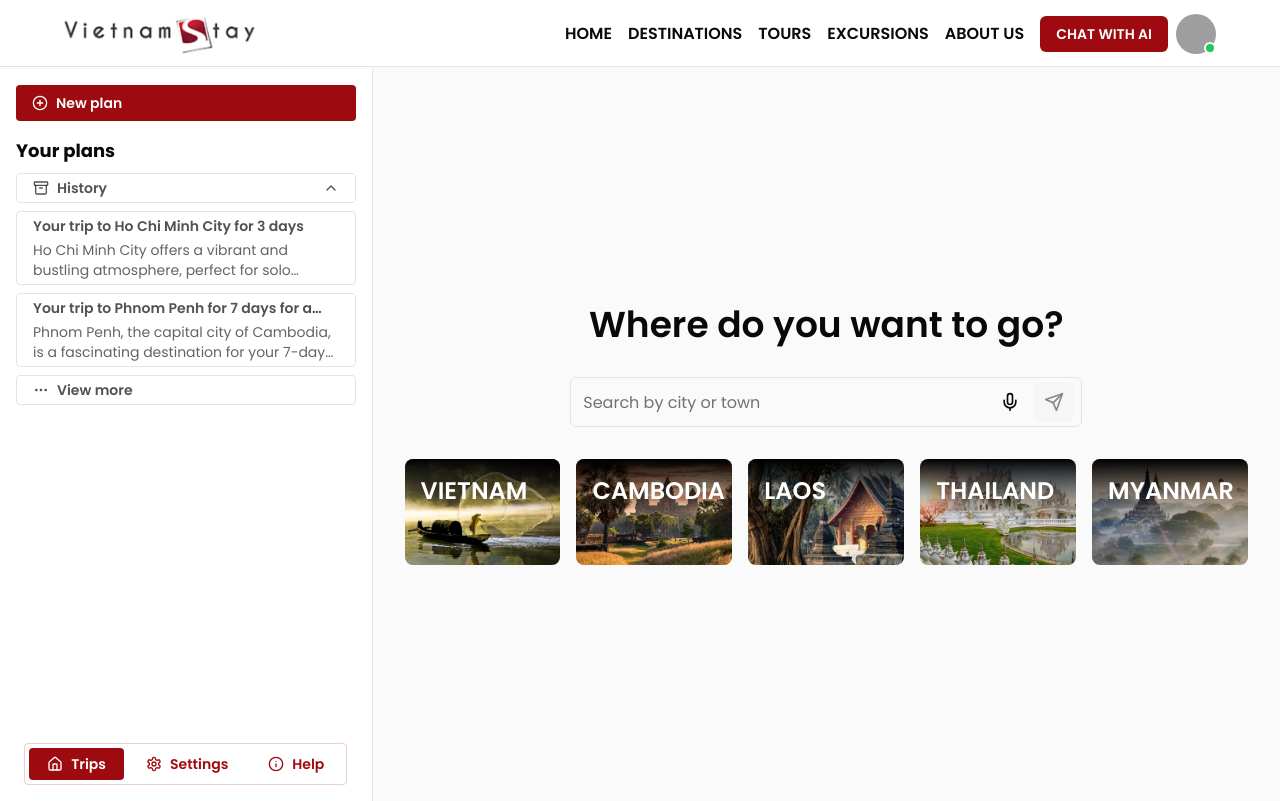
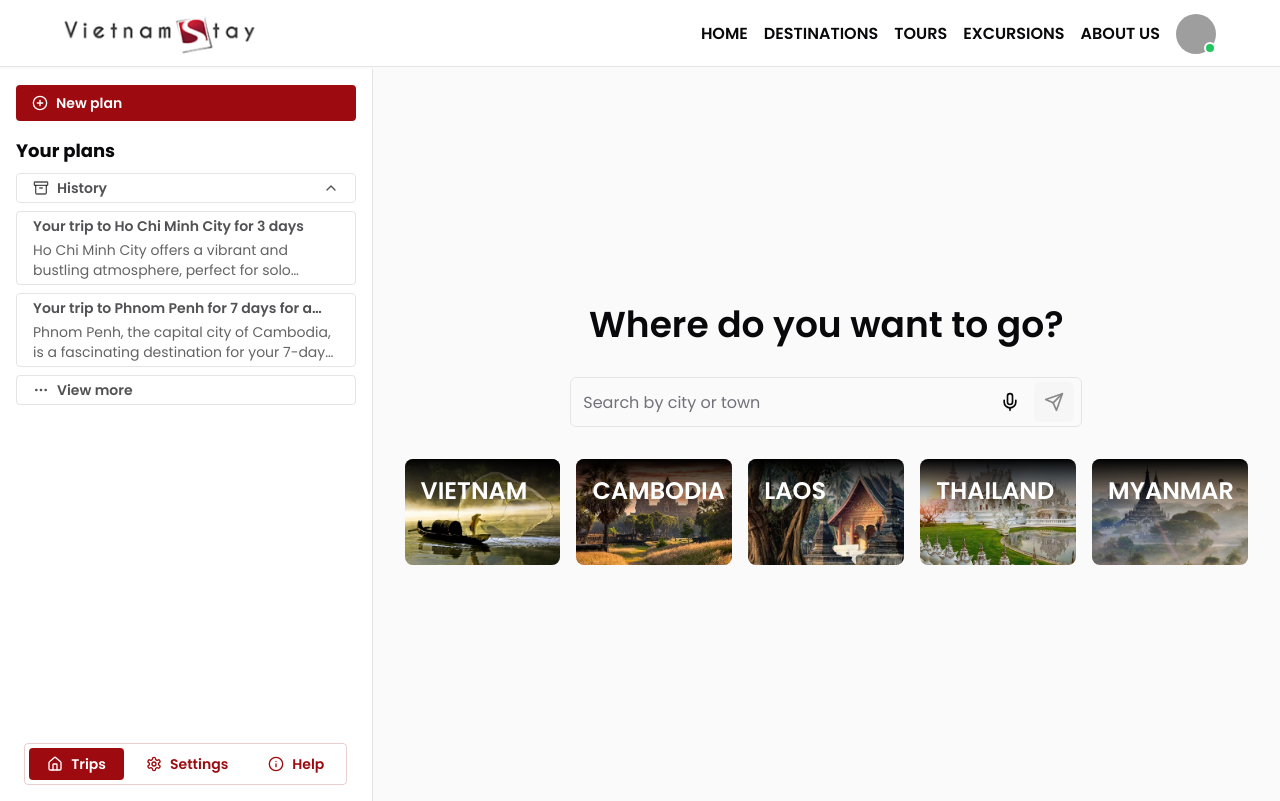
Before and after one commit to vhpx/vnstay-ai-integration-prototype, a Next.js app: page / in a window 1280 px wide. Built offline with nearby package versions, Linux system fonts and the light colour scheme; grey boxes are pictures that could not be loaded.

Commit message:
chore: hide chat with AI button on navbar

```diff
--- a/src/app/navbar.tsx
+++ b/src/app/navbar.tsx
@@ -67,14 +67,14 @@ export default function Navbar() {
           </Link>
 
           <div className="mb-3 flex items-center gap-2">
-            <Button
+            {/* <Button
               variant="brand"
               className="hidden md:block uppercase transition h-fit px-4 py-2 font-semibold"
             >
               Chat with AI
-            </Button>
+            </Button> */}
+            {/* <ThemeToggle /> */}
 
-            {/* <ThemeToggle className="" /> */}
             <UserNav />
           </div>
         </div>
```
